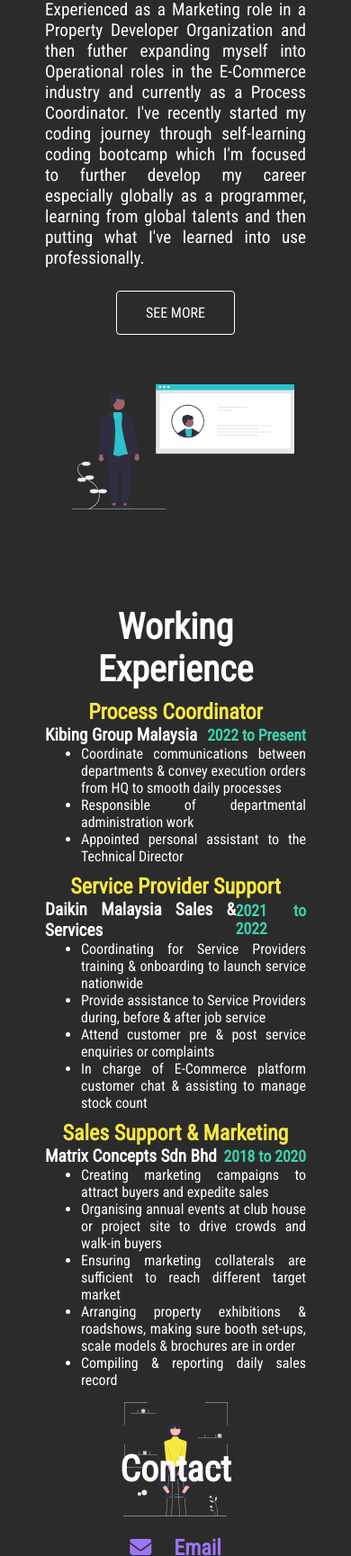
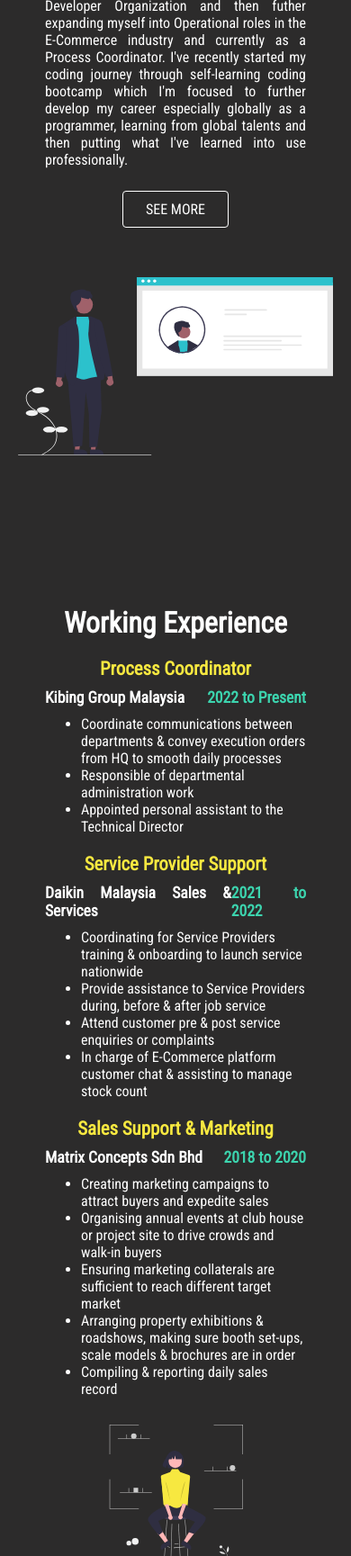
Before and after one commit to NathanGoh95/MyPortfolio, a plain HTML site: page index.html in a window 390 px wide. Shown: the part 271-2000 px from the top of the page at 90% size. Drawn offline with Linux system fonts and the light colour scheme.

Commit message:
index, css change

```diff
--- a/index.html
+++ b/index.html
@@ -48,6 +48,7 @@
 
     <!--Working Experience section-->
     <section id="experience_section">
+    <div class="work_experience">
         <div class="work_container">
             <h1>Working Experience</h1>
             <h2>Process Coordinator</h2>
@@ -78,10 +79,12 @@
                 <img src="Images/pic2.svg" alt="sub-pic" id="sub_img">
             </div>
         </div>
+    </div>
     </section>
 
     <!--Contact section-->
     <section id="contact_section">
+    <div class="contact">
         <div class="contact_container">
             <div class="contact_img_container">
                 <img src="Images/pic3.svg" alt="contact-pic" id="contact_img">
@@ -96,6 +99,7 @@
                 <a href="Resume - Nathan Goh.pdf" target="_blank"><button class="contact_btn">View</button></a>
             </div>
         </div>
+    </div>
     </section>
     <script src="app.js"></script>
 </body>
--- a/styles.css
+++ b/styles.css
@@ -60,7 +60,7 @@
     transition: all 0.3s ease;
 }
 
-@media screen and (max-width: 960px) {
+@media screen and (max-width: 1024px) {
     .navbar_container {
         display: flex;
         justify-content: space-between;
@@ -147,6 +147,10 @@
 }
 
 /* About Me CSS */
+.main {
+    background-color: #2c2b2b;
+}
+
 .main_container {
     display: flex;
     gap: 100px;
@@ -158,6 +162,7 @@
     background-color: #2c2b2b;
     z-index: 1;
     width: 100%;
+    max-width: 4000px;
     padding: 50px 200px;
 }
 
@@ -234,15 +239,16 @@
     width: 700px;
 }
 
-@media screen and (max-width: 960px) {
+@media screen and (max-width: 1280px) {
     .main_container {
         display: flex;
         flex-direction: column-reverse;
         align-items: center;
         justify-self: center;
         width: 100%;
+        max-width: 1024px;
         margin: auto;
-        height: 100vh;
+        /* height: 100%; */
         padding: 25px 50px;
         gap: 0;
     }
@@ -266,17 +272,73 @@
     }
 
     #main_img {
-        width: 85%;
+        width: 550px;
         margin: 30px;
     }
 }
 
+@media screen and (max-width: 768px) {
+    .main_container {
+        max-width: 640px;
+    }
+
+    .main_content h1 {
+        font-size: 2.5rem;
+    }
+
+    .main_content h2 {
+        font-size: 1.7rem;
+    }
+
+    .main_content p {
+        font-size: 1.1rem;
+    }
+
+    .main_btn {
+        padding: 10px 25px;
+    }
+
+    #main_img {
+        width: 450px;
+    }
+}
+
+@media screen and (max-width: 475px) {
+    .main_container {
+        width: 100%;
+    }
+
+    .main_content h1 {
+        font-size: 2.3rem;
+    }
+
+    .main_content h2 {
+        font-size: 1.5rem;
+    }
+
+    .main_content p {
+        font-size: 1rem;
+    }
+
+    .main_btn {
+        padding: 10px 25px;
+    }
+
+    #main_img {
+        width: 350px;
+    }
+}
+
 /* Working Experience CSS */
+.work_experience {
+    background: #2c2b2b;
+}
+
 .work_container {
     background: #2c2b2b;
     display: grid;
+    align-items: center;
     justify-content: center;
-    height: 100vh;
     color: #ffff;
     width: 100%;
     padding: 50px 200px;
@@ -291,7 +353,7 @@
 .work_container h2 {
     font-size: 2rem;
     color: #F7E840;
-    margin-top: 10px;
+    margin-top: 20px;
     text-align: center;
 }
 
@@ -301,10 +363,17 @@
     flex-direction: row;
     align-items: center;
     justify-content: space-between;
+    margin-top: 10px;
+}
+
+.job_desc {
+    font-size: 1.25rem;
+    margin-top: 10px;
+    text-align: left;
 }
 
 #year {
-    font-size: 1.2rem;
+    font-size: 1.5rem;
     color: #3cd4ae;
 }
 
@@ -314,9 +383,12 @@
     width: 250px;
 }
 
-@media screen and (max-width: 960px) {
+@media screen and (max-width: 1280px) {
     .work_container {
+        margin: auto;
         padding: 50px 50px;
+        width: 100%;
+        max-width: 1024px;
     }
 
     .work_container h1 {
@@ -327,17 +399,78 @@
         font-size: 1.5rem;
     }
 
-    .work_container h3 {
+    .work_container h3,
+    .work_container #year {
         font-size: 1.2rem;
     }
 
-    #year {
+    .job_desc {
+        font-size: 1.2rem;
+    }
+
+    #sub_img {
+        width: 250px;
+        margin: 30px auto;
+    }
+}
+
+@media screen and (max-width: 768px) {
+    .work_container {
+        max-width: 640px;
+    }
+
+    .work_container h1 {
+        font-size: 2.3rem;
+    }
+
+    .work_container h2 {
+        font-size: 1.5rem;
+    }
+
+    .work_container h3,
+    .work_container #year {
+        font-size: 1.15rem;
+    }
+
+    .job_desc {
+        font-size: 1.15rem;
+    }
+
+    #sub_img {
+        width: 200px;
+    }
+}
+
+@media screen and (max-width: 475px) {
+    .work_container {
+        width: 100%;
+    }
+
+    .work_container h1 {
+        font-size: 2rem;
+    }
+
+    .work_container h2 {
+        font-size: 1.3rem;
+    }
+
+    .work_container h3,
+    .work_container #year {
         font-size: 1.1rem;
     }
 
+    .job_desc {
+        font-size: 1rem;
+    }
+
     #sub_img {
-        width: 40%;
+        width: 150px;
     }
+}
+
+/* Contact Section CSS*/
+.contact {
+    background: #2c2b2b;
 }
 
 .contact_container {
@@ -420,33 +553,76 @@
     z-index: -1;
 }
 
-@media screen and (max-width: 960px) {
+@media screen and (max-width: 1280px) {
     .contact_container {
         display: flex;
         flex-direction: column-reverse;
         align-items: center;
         justify-self: center;
         width: 100%;
+        max-width: 1024px;
         margin: auto;
         padding: 25px 50px;
         gap: 50px;
+        /* height: 100%; */
     }
 
     .contact_info h1 {
         font-size: 2.5rem;
     }
 
-    .contact_info h2 {
+    .contact_info h2,
+    .contact_info p {
+        font-size: 1.65rem;
+    }
+
+    #contact_img {
+        width: 500px;
+    }
+}
+
+@media screen and (max-width: 768px) {
+    .contact_container {
+        max-width: 640px;
+    }
+
+    .contact_container h1 {
+        font-size: 2.3rem;
+    }
+
+    .contact_info h2,
+    .contact_info p {
         font-size: 1.5rem;
     }
 
-    .contact_info p{
-        font-size: 1.5rem;
+    #contact_img {
+        width: 400px;
     }
 
+    .contact_btn {
+        padding: 8px 25px;
+    }
+}
+
+@media screen and (max-width: 475px) {
+    .contact_container {
+        width: 100%;
+    }
+
+    .contact_container h1 {
+        font-size: 2rem;
+    }
+
+    .contact_info h2,
+    .contact_info p {
+        font-size: 1.3rem;
+    }
 
     #contact_img {
-        width: 80%;
-        margin-left: 10%;
+        width: 300px;
+    }
+
+    .contact_btn {
+        padding: 8px 25px;
     }
 }
```
Lines whose indentation alone changed are shown as unchanged.
